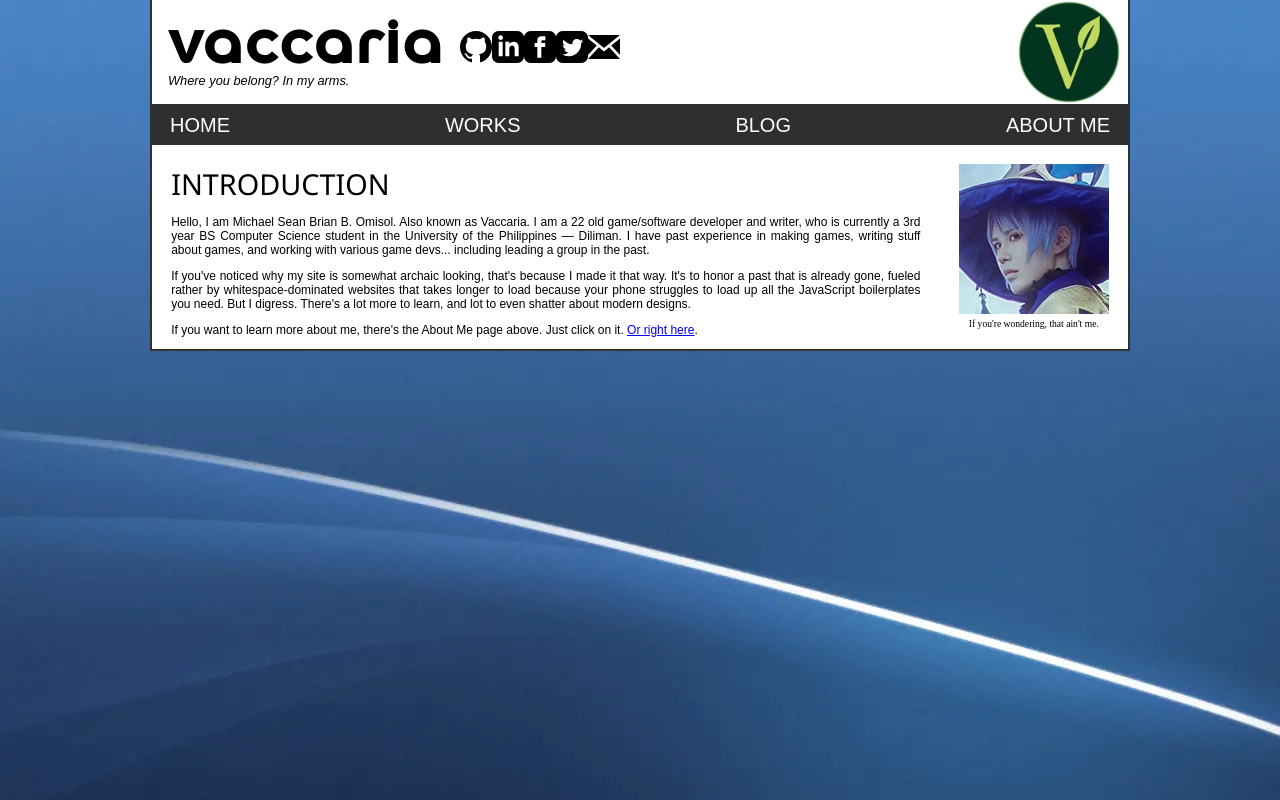
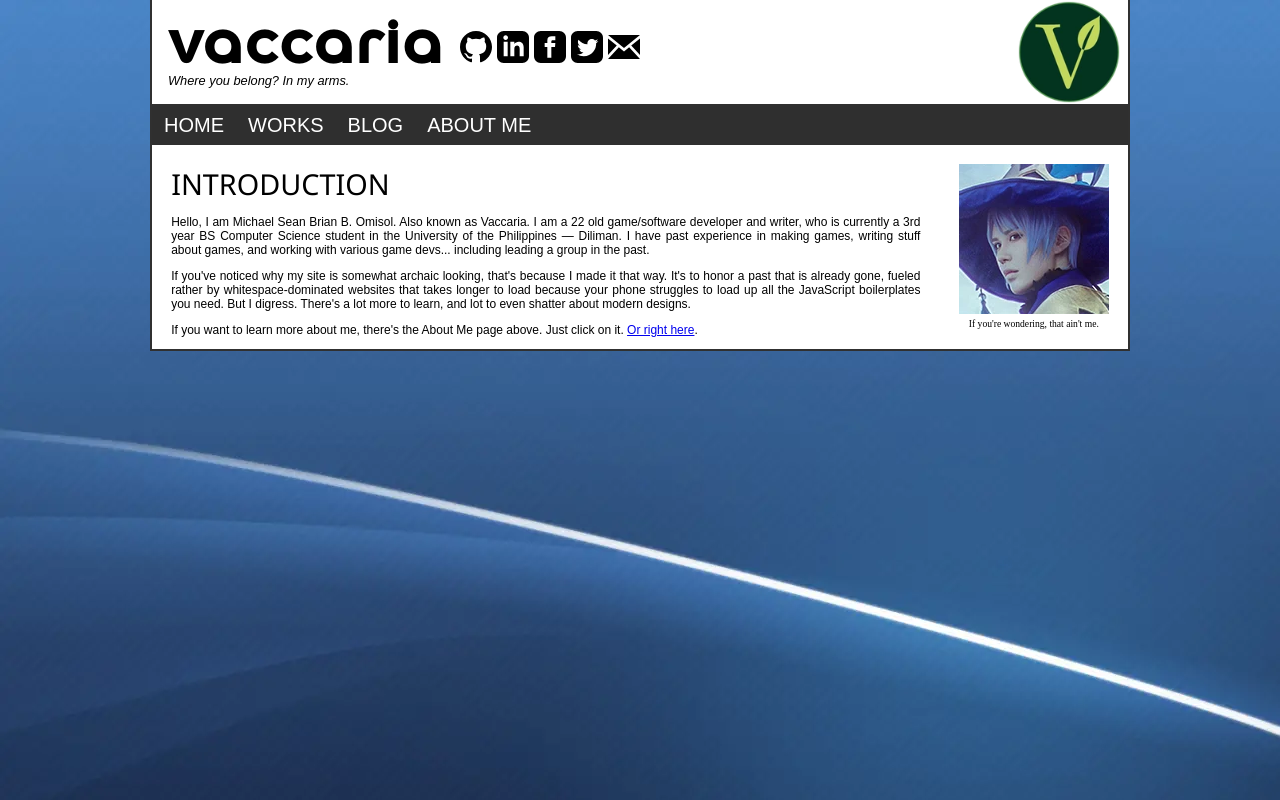
Before and after one commit to FlamingHerb/NewWebsite, a SvelteKit app: page / in a window 1280 px wide. Built offline with nearby package versions, Linux system fonts and the light colour scheme.

Commit message:
:hammer: More stupid fixes.

```diff
--- a/src/routes/+layout.svelte
+++ b/src/routes/+layout.svelte
@@ -17,7 +17,7 @@
 
 <svelte:window bind:innerWidth />
 
-<div class="container">
+<div class="container header">
   <div id="tophead">
     <div id="leftside">
       <span id="placeholder">
@@ -81,7 +81,6 @@
 
   .container {
     display: flex;
-    justify-content: space-between;
     align-items: center;
     overflow: hidden;
     background-color: #ffffff;
@@ -90,6 +89,34 @@
 
     border: 2px solid #303030;
     border-top: 0;
+  }
+
+  .header {
+    justify-content: space-between;
+  }
+
+  .nav {
+    background-color: #2f2f2f;
+    max-width: 976px;
+    padding: 8px 0;
+    margin: auto;
+
+    border-top: 0;
+    border-bottom: 0;
+
+    a {
+      text-align: center;
+      @include font-size(1.25rem);
+      font-family: Arial, Helvetica, sans-serif;
+      text-decoration: none;
+      color: #ffffff;
+      padding: 0 0.6em;
+
+      &:hover{
+        color: #ff9600;
+      }
+
+    }
   }
 
   #tophead {
@@ -108,6 +135,7 @@
 
   #medialinks {
     display: inline-flex;
+    gap: 5px;
   }
 
 
@@ -127,11 +155,10 @@
     margin-block-start: 0.4em;
     //margin-left: 0.4em;
     margin-right: 0.2em;
-    font-size: 3.5rem;
 
     font-weight: bold;
 
-    //@include font-size(3.5rem);
+    @include font-size(3.5rem);
   }
 
   #tagline {
@@ -140,34 +167,11 @@
     margin-block-end: 1.2em;
     //margin-left: 1.6em;
     font-style: italic;
-    font-size: 0.8rem;
 
-    //@include font-size(0.8rem);
+    @include font-size(0.8rem);
   }
 
-  .nav {
-    background-color: #2f2f2f;
-    max-width: 976px;
-    padding: 8px 0;
-    margin: auto;
 
-    border-top: 0;
-    border-bottom: 0;
-
-    a {
-      @include font-size(1.25rem);
-      font-family: Arial, Helvetica, sans-serif;
-      text-decoration: none;
-      color: #ffffff;
-      padding: 0 0.9em;
-
-      &:hover{
-        color: #ff9600;
-      }
-
-
-    }
-  }
 
   .current{
     text-decoration: underline;
```
